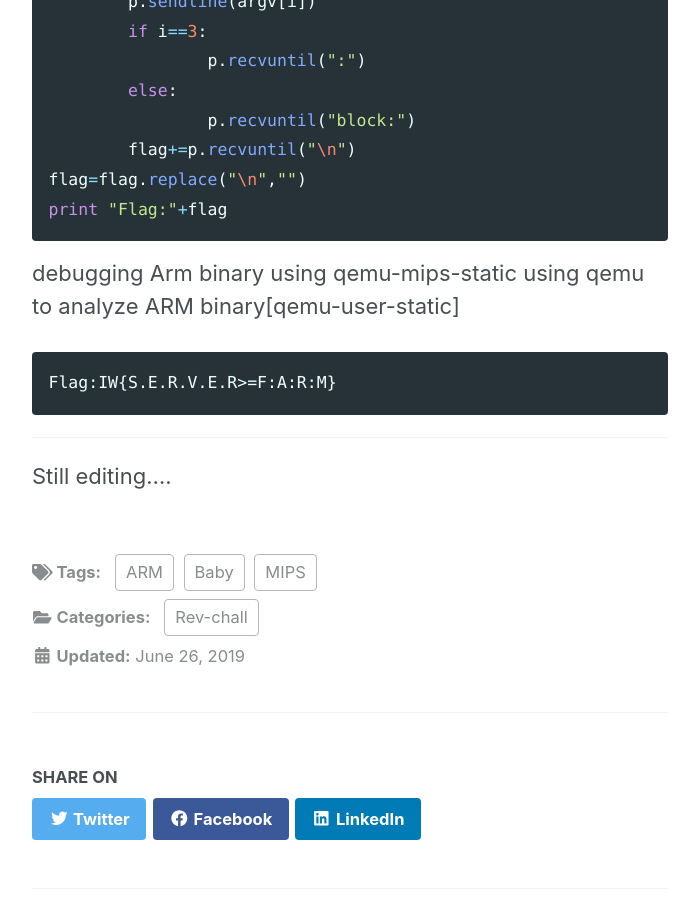
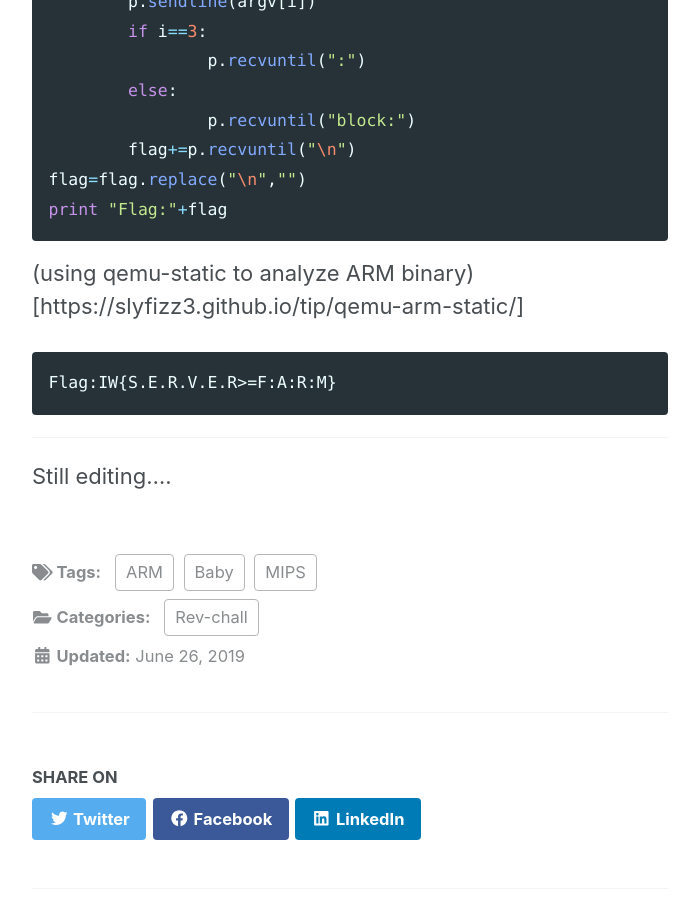
Before and after one commit to slyfizz3/slyfizz3.github.io, a Jekyll site: the page built from _posts/2019-06-26-Rev chall[Baby].md, in a window 1280 px wide and 900 px high, scrolled down 5175 px. Shown: the whole window, without its empty margins (290-989 px from the left). Built offline with Jekyll 4.4.1, drawn with Linux system fonts in a browser that asks for light colours; cached includes are drawn as plain includes; nearby versions of some CDN libraries.

Commit message:
Update 2019-06-26-Rev chall[Baby].md

````diff
--- a/_posts/2019-06-26-Rev chall[Baby].md
+++ b/_posts/2019-06-26-Rev chall[Baby].md
@@ -192,8 +192,8 @@ flag=flag.replace("\n","")
 print "Flag:"+flag
 ```
 
-debugging Arm binary using qemu-mips-static
-using qemu to analyze ARM binary[qemu-user-static]
+(using qemu-static to analyze ARM binary)[https://slyfizz3.github.io/tip/qemu-arm-static/]
+
 ```
 Flag:IW{S.E.R.V.E.R>=F:A:R:M}
 ```
````
